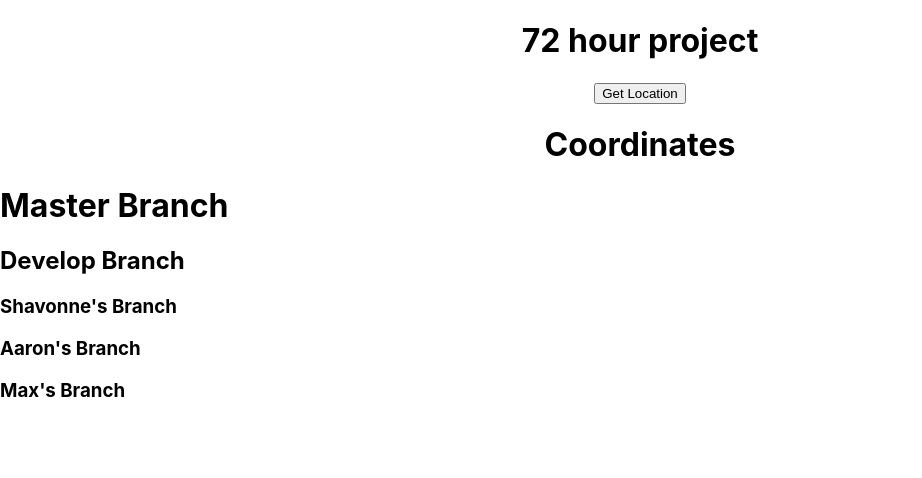
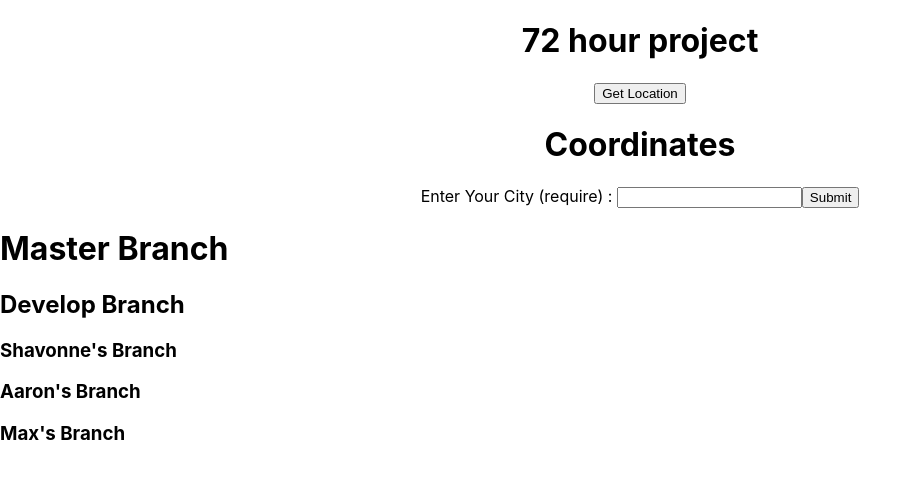
Before and after one commit to AMJ-Codes/teamGit, a React (Create React App) app in the folder blue-react/: page /weather in a window 1280 px wide. Shown: the top 478 px of the page, without its empty margins (0-922 px from the left). Built offline with nearby package versions, Linux system fonts and the light colour scheme.

Commit message:
initial Open Weather commit

```diff
--- a/blue-react/src/App.js
+++ b/blue-react/src/App.js
@@ -1,12 +1,14 @@
-import logo from './logo.svg';
+// import logo from './logo.svg';
 import './App.css';
 import GetLocation from './geolocation/GetLocation';
+import OwApp from './components/apps/ow-api-app/OpenWeather';
 
 function App() {
   return (
     <div className="App">
       <h1>72 hour project</h1>
       <GetLocation />
+      <OwApp />
     </div>
   );
 }
--- a/blue-react/src/components/apps/ow-api-app/OpenWeather.js
+++ b/blue-react/src/components/apps/ow-api-app/OpenWeather.js
@@ -0,0 +1,42 @@
+import React, {useState} from 'react';
+import OwResults from './OwResults';
+
+const baseURL = 'https://api.openweathermap.org/data/2.5/weather';
+const key = '3af00e64fa574fb90f8896a9c6b5f1ba'
+
+const OwApp = () => {
+
+    const [ city, setCity ] = useState('');
+    const [ results, setResults ] = useState([]);
+
+    const fetchResults = () => {
+        let url = `${baseURL}?q=${city}&appid=${key}`;
+
+        fetch(url)
+            .then(res => res.json())
+            .then(data => setResults(data.response.docs))
+            .catch(err => console.log(err));
+    };
+
+    const handleSubmit = (event) => {
+        event.preventDefault();
+        fetchResults();
+    }
+
+    return(
+        <div className="main>">
+            <div className="mainDiv">
+                <form onSubmit={(e) => handleSubmit(e)}>
+                    <span>Enter Your City (require) : </span>
+                    <input type="text" name="city" onChange={(e) => setCity(e.target.value)} required />
+                    <button className="submit">Submit</button>
+                </form>
+                {
+                    results.length > 0 ? <OwResults results={results} /> : null
+                }
+            </div>
+        </div>
+    );
+};
+
+export default OwApp;
--- /dev/null
+++ b/blue-react/src/components/apps/ow-api-app/OwResults.js
@@ -0,0 +1,11 @@
+import React from 'react';
+
+const OwResults = (props) => {
+    return (
+        <div>
+
+        </div>
+    );
+};
+
+export default OwResults;
```
